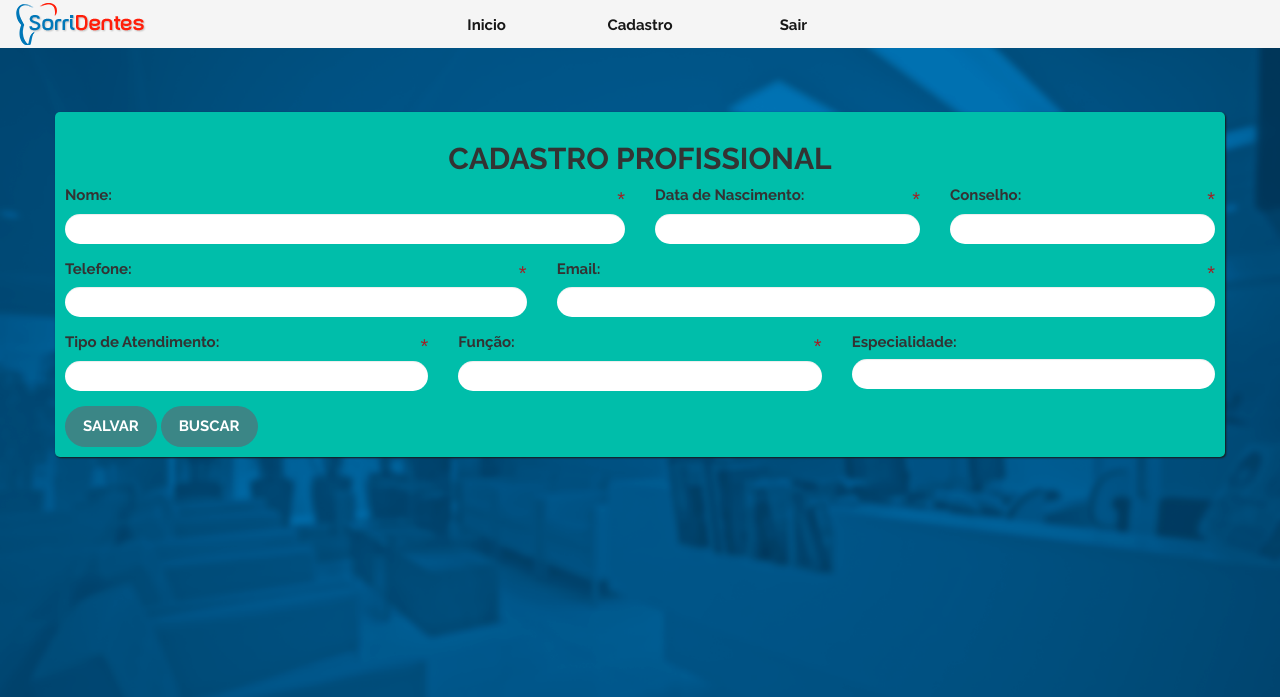
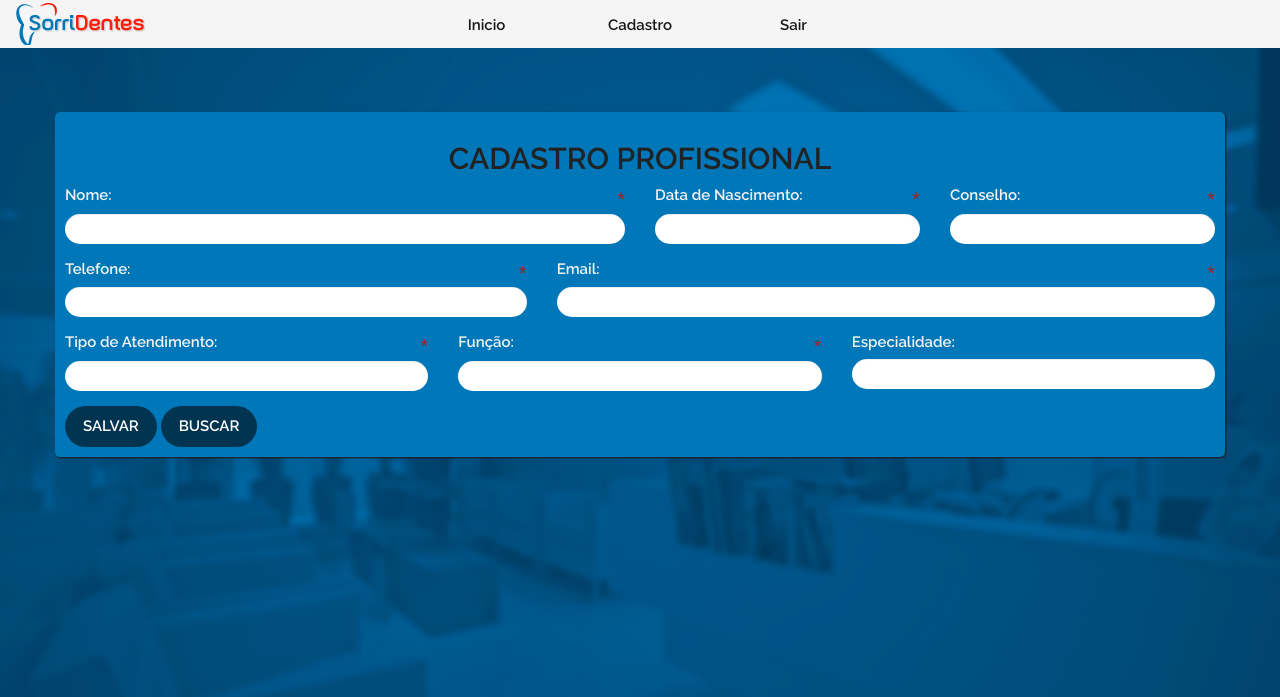
Before and after one commit to DreshGraphics/ClinicaSorriDentes, a PHP site: page /Telas/TelaCadastroMedico.php in a window 1280 px wide. Shown: the top 697 px of the page. Run offline with PHP 8.4, Linux system fonts and the light colour scheme; the visitor is signed in with stand-in values (Sample User, id 1); some libraries are stand-ins or nearby versions.

Commit message:
Alterações front

```diff
--- a/ClinicaSorriDentesProject/Telas/TelaCadastroMedico.php
+++ b/ClinicaSorriDentesProject/Telas/TelaCadastroMedico.php
@@ -19,7 +19,7 @@ if(isset($_SESSION["tipoUsuario"])){
         <link rel="stylesheet" href="https://fonts.googleapis.com/css?family=Montserrat+Alternates">
         <link rel="stylesheet" type="text/css" href="../css/style.css">
         <link rel="stylesheet" type="text/css" href="../css/CadastraAtualiza.css">
-        <link href="https://fonts.googleapis.com/css?family=Raleway:700" rel="stylesheet">
+        <link href="https://fonts.googleapis.com/css?family=Raleway:600" rel="stylesheet">
         <link href="https://fonts.googleapis.com/css?family=Nunito:600" rel="stylesheet">
         <link rel="stylesheet" href="https://cdnjs.cloudflare.com/ajax/libs/font-awesome/4.7.0/css/font-awesome.min.css">
         <link href="../bootstrap/css/bootstrap.min.css" rel="stylesheet">
--- a/ClinicaSorriDentesProject/Telas/TelaCadastroPaciente.php
+++ b/ClinicaSorriDentesProject/Telas/TelaCadastroPaciente.php
@@ -19,7 +19,7 @@ if(isset($_SESSION["tipoUsuario"])){
     <link rel="stylesheet" href="https://fonts.googleapis.com/css?family=Montserrat+Alternates">
     <link rel="stylesheet" type="text/css" href="../css/style.css">
     <link rel="stylesheet" type="text/css" href="../css/CadastraAtualiza.css">
-    <link href="https://fonts.googleapis.com/css?family=Raleway:700" rel="stylesheet">
+    <link href="https://fonts.googleapis.com/css?family=Raleway:600" rel="stylesheet">
     <link href="https://fonts.googleapis.com/css?family=Nunito:600" rel="stylesheet">
     <link rel="stylesheet" href="https://cdnjs.cloudflare.com/ajax/libs/font-awesome/4.7.0/css/font-awesome.min.css">
     <link href="../bootstrap/css/bootstrap.min.css" rel="stylesheet">
--- a/ClinicaSorriDentesProject/css/CadastraAtualiza.css
+++ b/ClinicaSorriDentesProject/css/CadastraAtualiza.css
@@ -3,7 +3,7 @@ html, body{
 }
 
 .mid{
-	background-color: #00beaa !important;
+	background: #0077b8 !important;
 	padding: 10px !important;
 	margin-top: 5%;
 	margin-bottom: 5%;
@@ -13,6 +13,9 @@ html, body{
 	box-shadow: 1px 1px 2px #181818;
 }
 
+.mid label{
+	color: #f3f3f3 !important;
+}
 .mid input, .mid select{
 	padding: 0 10px;
 	height: 30px;
@@ -35,6 +38,7 @@ html, body{
 
 .titulo-h2{
 	font-family: "raleway", sans-serif !important;
+	color: #222222 !important;
 	text-transform: uppercase;
 	text-align: center !important;
 }
@@ -59,7 +63,7 @@ html, body{
 
 .mid .bt-atualizar, .mid .bt-voltar, .mid .bt-salvar, .mid .bt-buscar{
 	color: #fff !important;
-    background: #3B8686;
+    background: #003451;
     font-family: 'Raleway', sans-serif;
     font-size: 15px;
     font-weight: 700;
@@ -71,9 +75,13 @@ html, body{
 }
 
 .mid button:hover {
-  background: rgba(248,157,99,0.9);
+  background: #A30006;
 }
 
 .up{
 	text-transform: uppercase;
 }
+
+.mid footer{
+	font-family: "raleway", sans-serif !important;
+}
--- a/ClinicaSorriDentesProject/css/login.css
+++ b/ClinicaSorriDentesProject/css/login.css
@@ -30,7 +30,7 @@
  height: 35px;
  width: 250px;
  font-size: 18px;
- color: #004840;
+ color: #003451;
  padding-left: 40px;
  border: none;
 }
```
